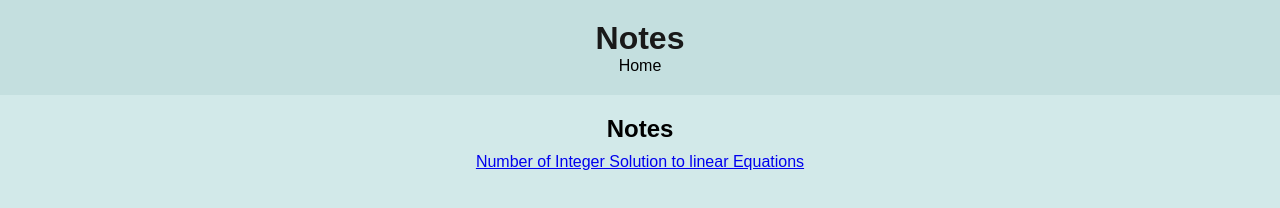
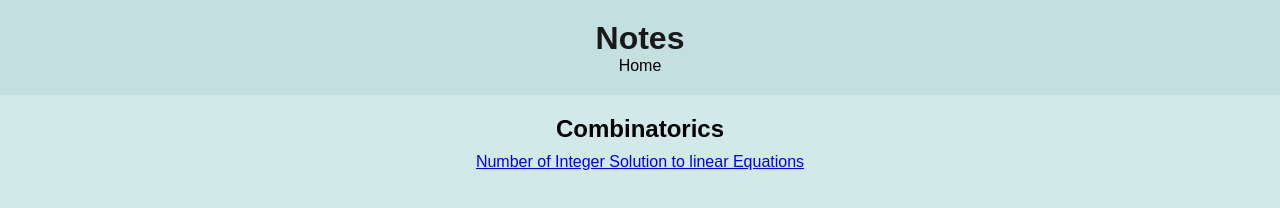
Before and after one commit to gouthamsaipydi/notes, a plain HTML site: page index.html in a window 1280 px wide. Drawn offline with Linux system fonts and the light colour scheme.

Commit message:
Update index.html

```diff
--- a/index.html
+++ b/index.html
@@ -16,7 +16,7 @@
     </header>
 
     <main>
-        <h2>Notes</h2>
+        <h2>Combinatorics</h2>
         <ul>
             <li><a href="combinatorics/integer_soln.pdf" target="_blank">Number of Integer Solution to linear Equations</a></li>
             <!-- Add more notes as needed -->
```
